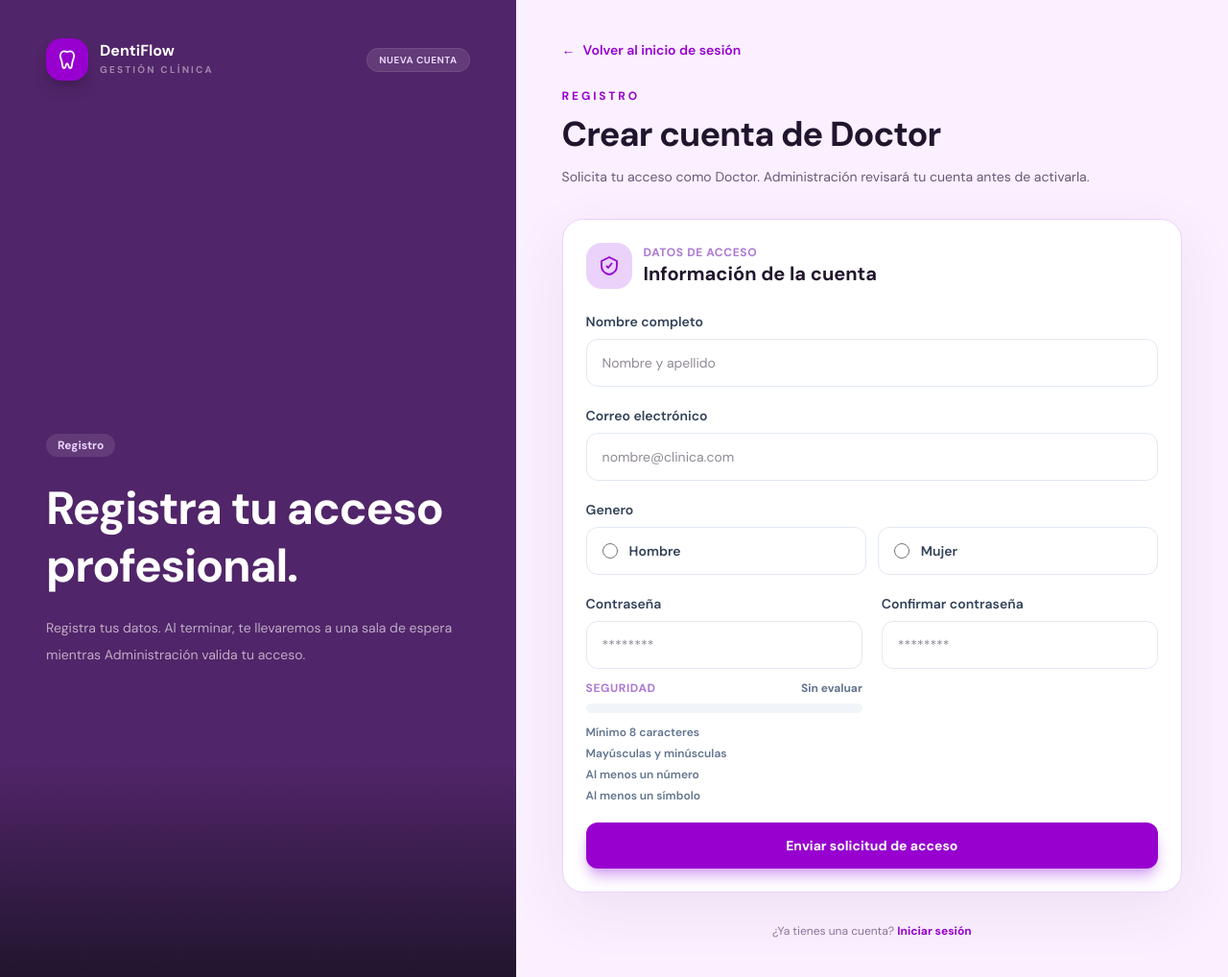
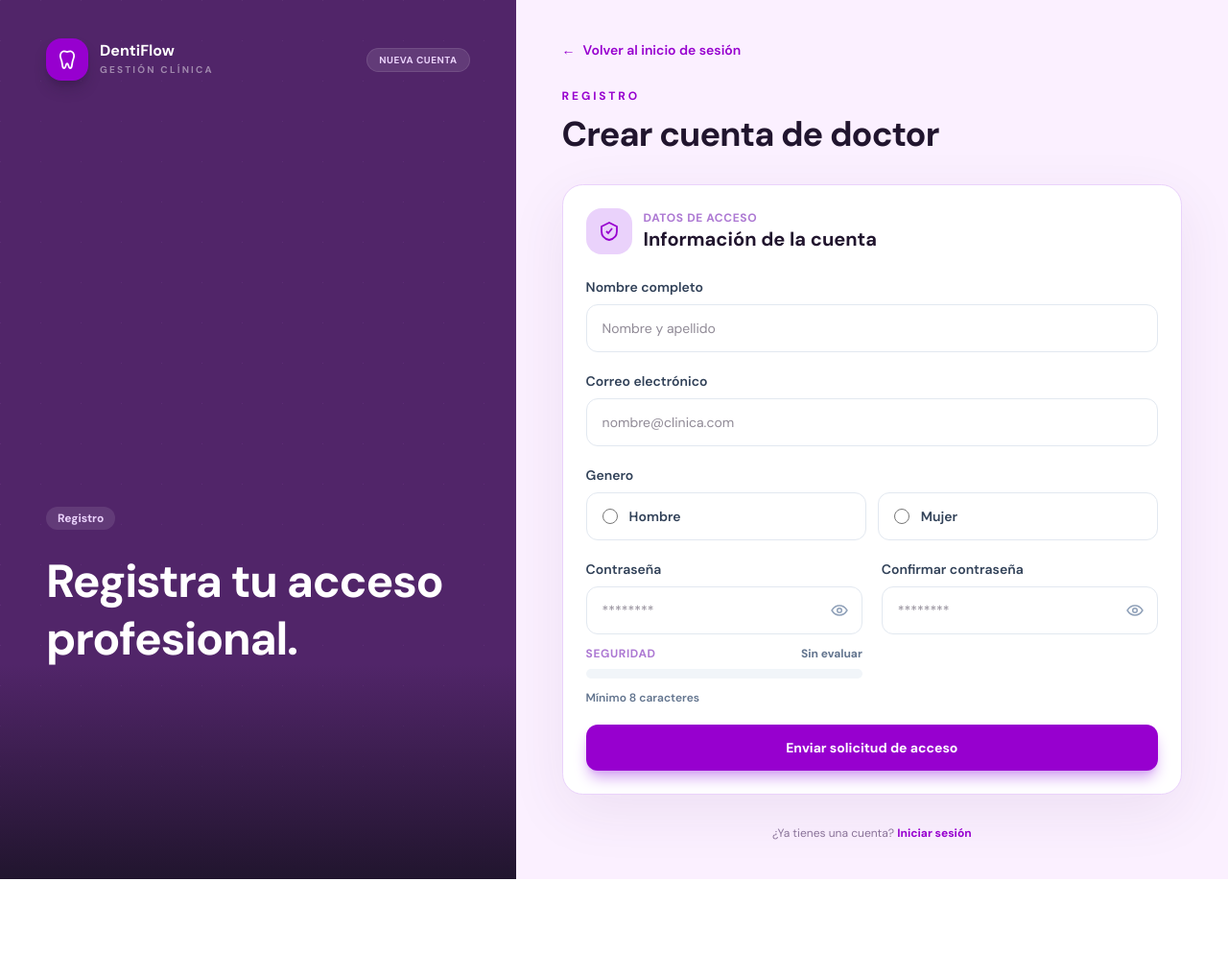
Before and after one commit to Roier333/DentiFlow, a Laravel app: page /register?role=doctor in a window 1280 px wide. Shown: the whole page at 96% size. After the commit the page ends 916 px from the top, so only its background shows below. Run offline with Laravel 12, Linux system fonts and the light colour scheme; style sheets or scripts are compiled from the project's sources.

Commit message:
Cambios Front 1

```diff
--- a/resources/views/auth/register.blade.php
+++ b/resources/views/auth/register.blade.php
@@ -11,9 +11,7 @@
 </head>
 @php
     $accountType = [
-        'title' => 'Cuenta de '.($selectedRole === 'doctor' ? 'Doctor' : 'Asistente'),
         'eyebrow' => 'Registro',
-        'description' => 'Solicita tu acceso como '.($selectedRole === 'doctor' ? 'Doctor' : 'Asistente').'. Administración revisará tu cuenta antes de activarla.',
     ];
 @endphp
 <body class="min-h-screen bg-[#fbf0ff] font-['DM_Sans'] text-[#21152e] antialiased">
@@ -39,7 +37,6 @@
             <div class="max-w-xl py-14 lg:py-16">
                 <p class="inline-flex rounded-full bg-white/10 px-3 py-1 text-xs font-bold text-[#ead2fb]">{{ $accountType['eyebrow'] }}</p>
                 <h1 class="mt-6 max-w-lg text-4xl font-bold leading-tight tracking-tight sm:text-5xl">Registra tu acceso profesional.</h1>
-                <p class="mt-5 max-w-md text-sm leading-7 text-white/62">Registra tus datos. Al terminar, te llevaremos a una sala de espera mientras Administración valida tu acceso.</p>
             </div>
 
         </div>
@@ -55,8 +52,7 @@
             <div class="mt-7 flex flex-col gap-4 sm:flex-row sm:items-end sm:justify-between">
                 <div>
                     <p class="text-xs font-bold uppercase tracking-[0.24em] text-[#9700cf]">Registro</p>
-                    <h2 class="mt-3 text-3xl font-bold tracking-tight text-[#21152e] sm:text-4xl">Crear cuenta de {{ $selectedRole === 'doctor' ? 'Doctor' : 'Asistente' }}</h2>
-                    <p class="mt-3 max-w-xl text-sm leading-6 text-[#6b5778]">{{ $accountType['description'] }}</p>
+                    <h2 class="mt-3 text-3xl font-bold tracking-tight text-[#21152e] sm:text-4xl">Crear cuenta de {{ $selectedRole === 'doctor' ? 'doctor' : 'asistente' }}</h2>
                 </div>
             </div>
 
@@ -111,7 +107,12 @@
                         <div class="grid gap-5 sm:grid-cols-2">
                             <div>
                                 <label for="password" class="mb-2 block text-sm font-semibold text-slate-700">Contraseña</label>
-                                <input id="password" type="password" name="password" placeholder="********" autocomplete="new-password" required data-password-strength-input class="w-full rounded-xl border border-slate-200 bg-white px-4 py-3.5 text-sm outline-none transition focus:border-[#9700cf] focus:ring-4 focus:ring-[#ead2fb]">
+                                <div class="relative">
+                                    <input id="password" type="password" name="password" placeholder="********" autocomplete="new-password" required data-password-strength-input class="w-full rounded-xl border border-slate-200 bg-white px-4 py-3.5 pr-12 text-sm outline-none transition focus:border-[#9700cf] focus:ring-4 focus:ring-[#ead2fb]">
+                                    <button type="button" data-password-toggle aria-controls="password" aria-label="Mostrar contraseña" class="absolute inset-y-0 right-0 flex w-12 items-center justify-center text-slate-400 transition hover:text-[#9700cf]">
+                                        <svg class="h-5 w-5" viewBox="0 0 24 24" fill="none" stroke="currentColor" stroke-width="1.8" aria-hidden="true"><path d="M2.5 12s3.5-6 9.5-6 9.5 6 9.5 6-3.5 6-9.5 6-9.5-6-9.5-6Z"/><circle cx="12" cy="12" r="2.75"/></svg>
+                                    </button>
+                                </div>
                                 <div class="mt-3" data-password-strength>
                                     <div class="mb-2 flex items-center justify-between gap-3">
                                         <p class="text-xs font-bold uppercase tracking-wider text-[#ad79d3]">Seguridad</p>
@@ -122,16 +123,22 @@
                                     </div>
                                     <ul class="mt-3 grid gap-1.5 text-xs font-semibold text-slate-500" data-password-strength-rules>
                                         <li data-rule="length">Mínimo 8 caracteres</li>
-                                        <li data-rule="case">Mayúsculas y minúsculas</li>
-                                        <li data-rule="number">Al menos un número</li>
-                                        <li data-rule="symbol">Al menos un símbolo</li>
+                                        <li data-rule="case" class="hidden">Mayúsculas y minúsculas</li>
+                                        <li data-rule="number" class="hidden">Al menos un número</li>
+                                        <li data-rule="symbol" class="hidden">Al menos un símbolo</li>
                                     </ul>
+                                    <p class="mt-3 hidden text-xs font-semibold text-emerald-600" data-password-requirements-complete>Todos los requisitos se han cumplido.</p>
                                 </div>
                             </div>
 
                             <div>
                                 <label for="password_confirmation" class="mb-2 block text-sm font-semibold text-slate-700">Confirmar contraseña</label>
-                                <input id="password_confirmation" type="password" name="password_confirmation" placeholder="********" autocomplete="new-password" required class="w-full rounded-xl border border-slate-200 bg-white px-4 py-3.5 text-sm outline-none transition focus:border-[#9700cf] focus:ring-4 focus:ring-[#ead2fb]">
+                                <div class="relative">
+                                    <input id="password_confirmation" type="password" name="password_confirmation" placeholder="********" autocomplete="new-password" required class="w-full rounded-xl border border-slate-200 bg-white px-4 py-3.5 pr-12 text-sm outline-none transition focus:border-[#9700cf] focus:ring-4 focus:ring-[#ead2fb]">
+                                    <button type="button" data-password-toggle aria-controls="password_confirmation" aria-label="Mostrar contraseña" class="absolute inset-y-0 right-0 flex w-12 items-center justify-center text-slate-400 transition hover:text-[#9700cf]">
+                                        <svg class="h-5 w-5" viewBox="0 0 24 24" fill="none" stroke="currentColor" stroke-width="1.8" aria-hidden="true"><path d="M2.5 12s3.5-6 9.5-6 9.5 6 9.5 6-3.5 6-9.5 6-9.5-6-9.5-6Z"/><circle cx="12" cy="12" r="2.75"/></svg>
+                                    </button>
+                                </div>
                             </div>
                         </div>
 
@@ -146,5 +153,42 @@
         </div>
     </section>
 </main>
+<script>
+    document.querySelectorAll('[data-password-toggle]').forEach((button) => {
+        button.addEventListener('click', () => {
+            const input = document.getElementById(button.getAttribute('aria-controls'));
+            if (!input) return;
+
+            const isHidden = input.type === 'password';
+            input.type = isHidden ? 'text' : 'password';
+            button.setAttribute('aria-label', isHidden ? 'Ocultar contraseña' : 'Mostrar contraseña');
+        });
+    });
+
+    const registrationPassword = document.querySelector('[data-password-strength-input]');
+    const passwordRequirements = [...document.querySelectorAll('[data-password-strength-rules] [data-rule]')];
+    const passwordRequirementsComplete = document.querySelector('[data-password-requirements-complete]');
+
+    const updateVisiblePasswordRequirement = () => {
+        if (!registrationPassword || !passwordRequirements.length) return;
+
+        const value = registrationPassword.value;
+        const rules = {
+            length: value.length >= 8,
+            case: /[a-z]/.test(value) && /[A-Z]/.test(value),
+            number: /\d/.test(value),
+            symbol: /[^A-Za-z0-9]/.test(value),
+        };
+        const nextRule = passwordRequirements.find((requirement) => !rules[requirement.dataset.rule]);
+
+        passwordRequirements.forEach((requirement) => {
+            requirement.classList.toggle('hidden', requirement !== nextRule);
+        });
+        passwordRequirementsComplete?.classList.toggle('hidden', Boolean(nextRule));
+    };
+
+    registrationPassword?.addEventListener('input', updateVisiblePasswordRequirement);
+    updateVisiblePasswordRequirement();
+</script>
 </body>
 </html>
```
